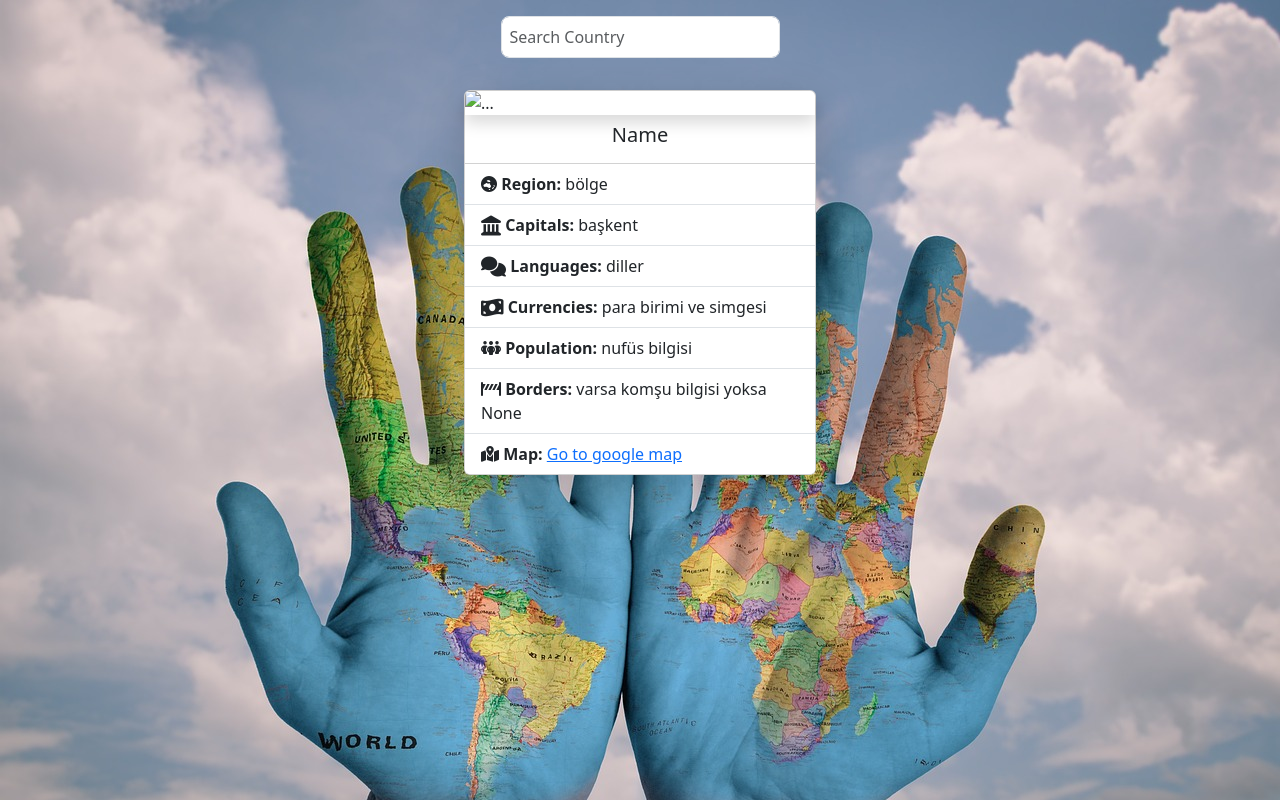
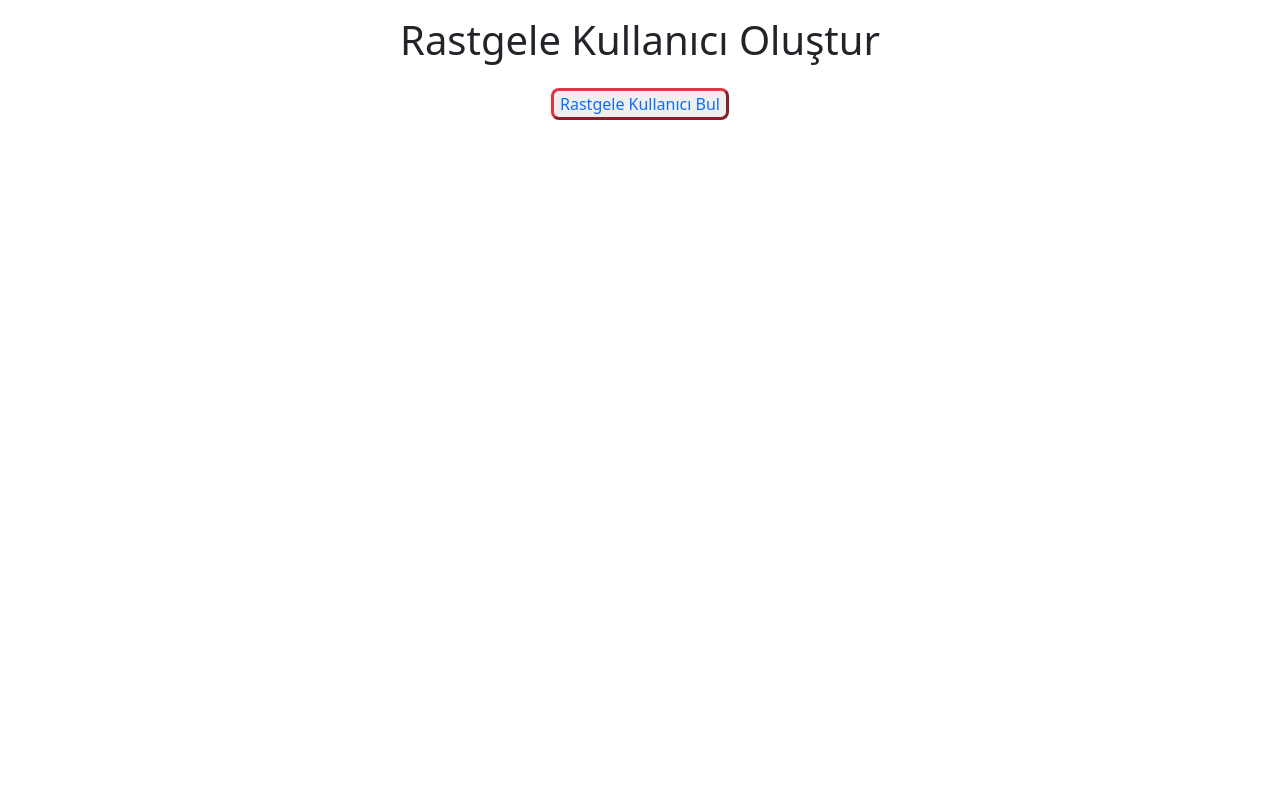
Before and after one commit to FatihYcan/Random-User-Data, a plain HTML site: page index.html in a window 1280 px wide. Drawn offline with nearby package versions, Linux system fonts and the light colour scheme.

Commit message:
Update index.html

```diff
--- a/index.html
+++ b/index.html
@@ -9,95 +9,12 @@
       integrity="sha384-9ndCyUaIbzAi2FUVXJi0CjmCapSmO7SnpJef0486qhLnuZ2cdeRhO02iuK6FUUVM"
       crossorigin="anonymous"
     />
-    <link
-      rel="stylesheet"
-      href="https://cdnjs.cloudflare.com/ajax/libs/font-awesome/6.4.2/css/all.min.css"
-      integrity="sha512-z3gLpd7yknf1YoNbCzqRKc4qyor8gaKU1qmn+CShxbuBusANI9QpRohGBreCFkKxLhei6S9CQXFEbbKuqLg0DA=="
-      crossorigin="anonymous"
-      referrerpolicy="no-referrer"
-    />
-    <title>Country App</title>
-    <style>
-
-body {
-  background-image: url(./img/world.jpg);
-  background-repeat: no-repeat;
-  background-size: cover;
-  background-attachment: fixed;
-}
-
-      #searchDiv {
-        max-height: 200px;
-        max-width: 300px;
-        overflow-y: scroll;
-        overflow-x: hidden;
-      }
-      #searhcDiv::-webkit-scrollbar {
-        display: none;
-      }
-    </style>
+    <title>Random User Data Display</title>
   </head>
-  <body>
-    <div class="container">
-      <input
-        type="search"
-        class="form-control mt-3 w-25 mx-auto rounded-3 p-2"
-        id="search"
-        placeholder="Search Country"
-      />
-      <div class="d-flex flex-column mx-auto w-25" id="searchDiv">
-        <!-- <span class="list">Örnek</span>
-        <span class="list">Örnek</span>
-        <span class="list">Örnek</span>
-        <span class="list">Örnek</span>
-        <span class="list">Örnek</span>
-        <span class="list">Örnek</span>
-        <span class="list">Örnek</span>
-        <span class="list">Örnek</span>
-        <span class="list">Örnek</span>
-        <span class="list">Örnek</span> -->
-
-      </div>
-    </div>
-    <main class="container mt-2 d-flex flex-column align-items-center">
-      <div class="countriesDiv m-4">
-        <div class="card shadow-lg" style="width: 22rem">
-            <img id="image" src="" class="card-img-top shadow" alt="..." />
-            <div >
-              <h5 id="name" class="p-2 text-center">Name</h5>
-            </div>
-            <ul class="list-group list-group-flush">
-              <li class="list-group-item">
-                <i class="fa-solid fa-earth-oceania"></i><span class="fw-bold"> Region:</span> <span id="region">bölge</span>
-              </li>
-              <li class="list-group-item">
-                <i class="fas fa-lg fa-landmark"></i>
-                <span class="fw-bold"> Capitals:</span>  <span id="capital">başkent</span>
-              </li>
-              <li class="list-group-item">
-                <i class="fas fa-lg fa-comments"></i>
-                <span class="fw-bold"> Languages:</span> <span id="langueage">diller</span>
-              </li>
-              <li class="list-group-item">
-                <i class="fas fa-lg fa-money-bill-wave"></i>
-                <span class="fw-bold"> Currencies:</span>  <span id="money">para birimi ve simgesi</span>
-              </li>
-              <li class="list-group-item">
-              <i class="fa-solid fa-people-group"></i></i>
-              <span class="fw-bold"> Population:</span> <span id="population">nufüs bilgisi</span>
-            </li>
-              <li class="list-group-item">
-              <i class="fa-sharp fa-solid fa-road-barrier"></i>
-              <span class="fw-bold"> Borders:</span> <span id="border">varsa komşu bilgisi yoksa None</span>
-            </li>
-            </li>
-            <li class="list-group-item">
-              <i class="fa-solid fa-map-location-dot"></i><span class="fw-bold"> Map:</span> <a href="harita adresi" id="map" target='_blank'> Go to google map</a> </li>
-            </ul>
-          </div>
-      </div>
-    </main>
-
+  <body class="text-center">
+    <h1 class="pt-3">Rastgele Kullanıcı Oluştur</h1>
+    <button id="rastgele" class="mt-3 rounded-3 border-danger text-primary border-3">Rastgele Kullanıcı Bul</button>
+    <div id="user" class="mt-3"></div>
     <script src="app.js"></script>
   </body>
 </html>
```
